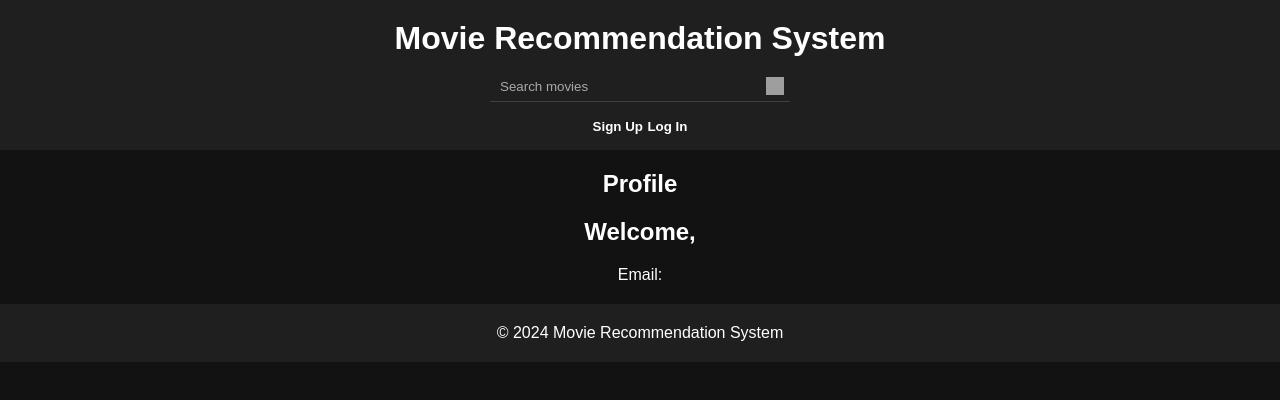
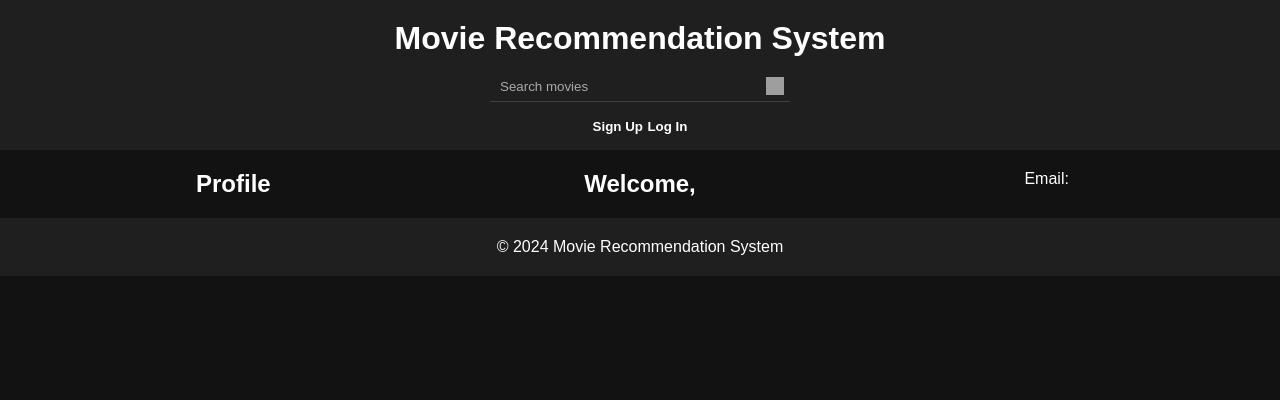
Before and after one commit to Sehee-Jang/wdd330-final, a website: page pages/profile.html in a window 1280 px wide. Drawn offline with Linux system fonts and the light colour scheme; files that its build step writes are made by us from their sources; sample sign-in values are in the browser's storage; grey boxes are pictures that could not be loaded.

Commit message:
fix:style

```diff
--- a/pages/profile.html
+++ b/pages/profile.html
@@ -75,7 +75,7 @@
     </header>
 
     <main>
-      <section id="profile-info" style="grid-template: none">
+      <section id="profile-info" style="grid-templater-row: auto">
         <h1>Profile</h1>
         <h2>Welcome, <span id="username"></span></h2>
         <p>Email: <span id="email"></span></p>
```
